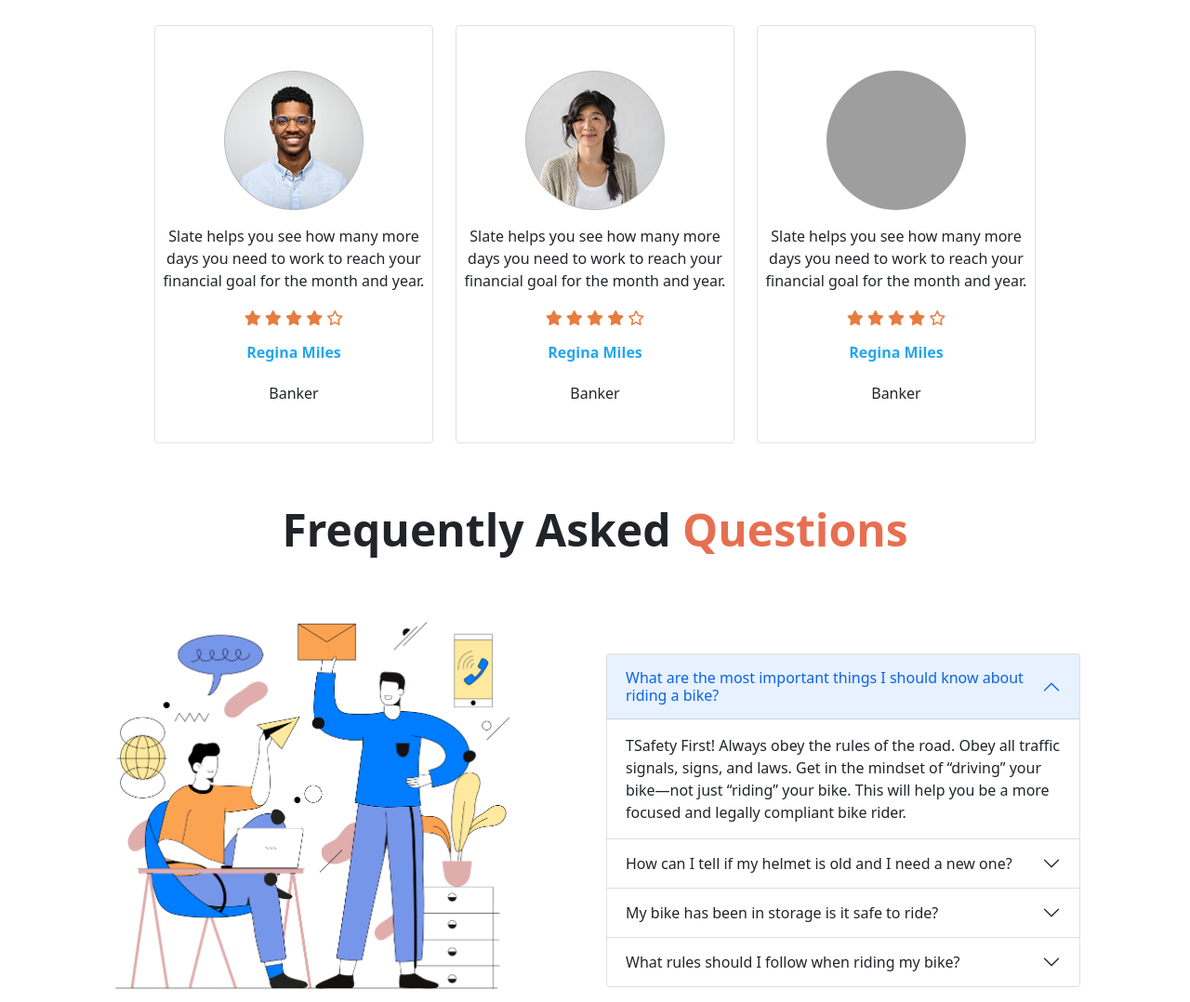
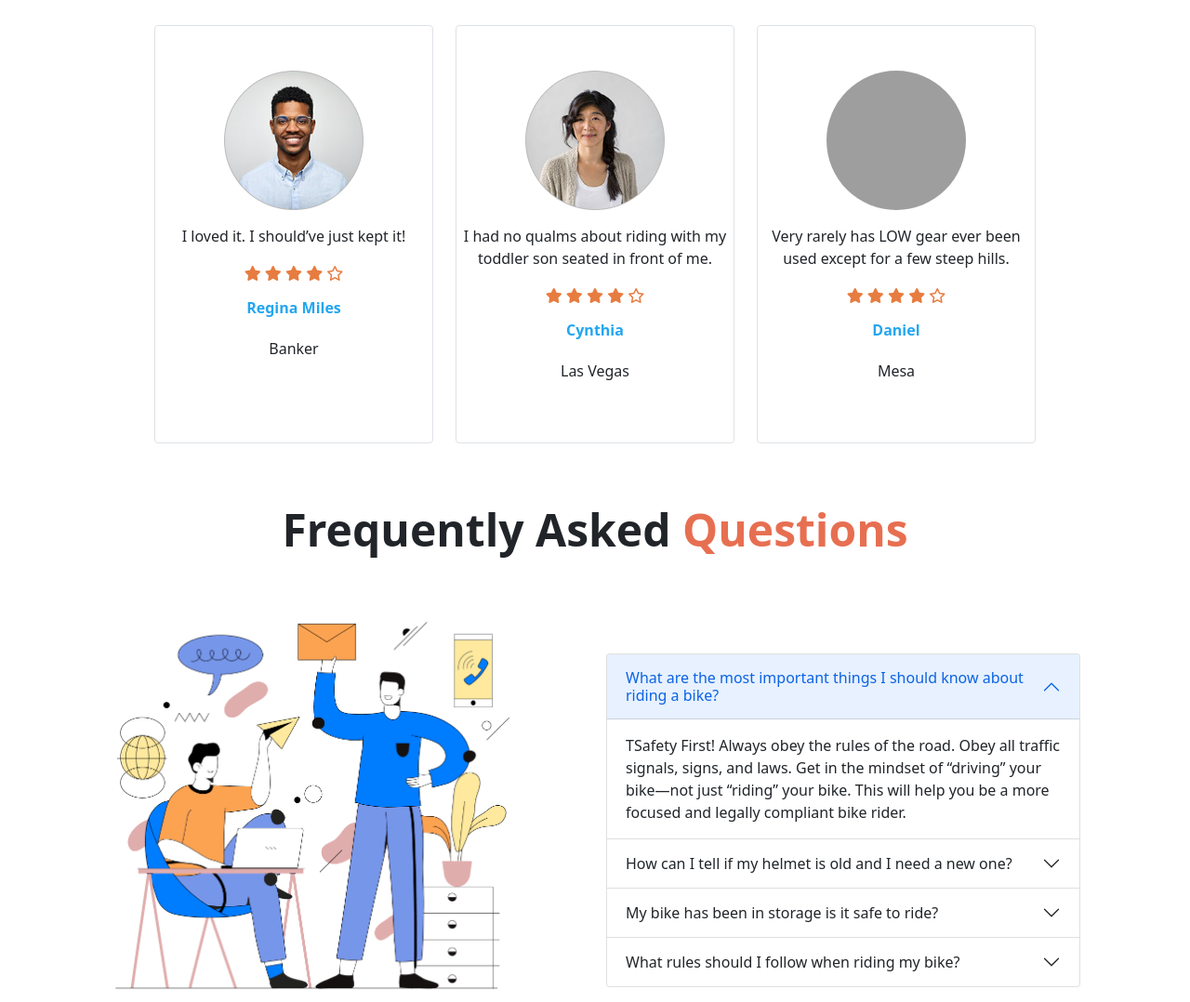
Before and after one commit to KanizNUBTK/honda-crb, a plain HTML site: page index.html in a window 1280 px wide. Shown: the part 1157-2235 px from the top of the page at 93% size. Drawn offline with nearby package versions, Linux system fonts and the light colour scheme; grey boxes are pictures that could not be loaded.

Commit message:
footer added

```diff
--- a/index.html
+++ b/index.html
@@ -107,10 +107,7 @@
                                 <img src="images/user-1.png" class="img-fluid  honder-client-card-image" alt="">
                             </div>
                             <div class="text-center">
-                                <p>Slate helps you see how
-                                    many more days you need
-                                    to work to reach your financial
-                                    goal for the month and year.
+                                <p> I loved it. I should’ve just kept it!
                                 </p>
                                 <div class="pb-3">
                                     <i class="fas fa-star honda-client-star-color"></i>
@@ -130,10 +127,7 @@
                                 <img src="images/user-2.png" class="img-fluid  honder-client-card-image" alt="">
                             </div>
                             <div class="text-center">
-                                <p>Slate helps you see how
-                                    many more days you need
-                                    to work to reach your financial
-                                    goal for the month and year.
+                                <p>I had no qualms about riding with my toddler son seated in front of me.
                                 </p>
                                 <div class="pb-3">
                                     <i class="fas fa-star honda-client-star-color"></i>
@@ -142,8 +136,8 @@
                                     <i class="fas fa-star honda-client-star-color"></i>
                                     <i class="far fa-star honda-client-star-color"></i>
                                 </div>
-                                <h6 class="fs-6 fw-bold pb-3 honder-client-name">Regina Miles</h6>
-                                <h6>Banker</h6>
+                                <h6 class="fs-6 fw-bold pb-3 honder-client-name">Cynthia</h6>
+                                <h6>Las Vegas</h6>
                             </div>
                         </div>
                     </div>
@@ -154,10 +148,7 @@
                                     alt="">
                             </div>
                             <div class="text-center">
-                                <p>Slate helps you see how
-                                    many more days you need
-                                    to work to reach your financial
-                                    goal for the month and year.
+                                <p>Very rarely has LOW gear ever been used except for a few steep hills.
                                 </p>
                                 <div class="pb-3">
                                     <i class="fas fa-star honda-client-star-color"></i>
@@ -166,8 +157,8 @@
                                     <i class="fas fa-star honda-client-star-color"></i>
                                     <i class="far fa-star honda-client-star-color"></i>
                                 </div>
-                                <h6 class="fs-6 fw-bold pb-3 honder-client-name">Regina Miles</h6>
-                                <h6>Banker</h6>
+                                <h6 class="fs-6 fw-bold pb-3 honder-client-name">Daniel</h6>
+                                <h6>Mesa</h6>
                             </div>
                         </div>
                     </div>
@@ -436,7 +427,13 @@
         </section>
     </main>
     <!-- main section end -->
-    <footer></footer>
+    <footer>
+        <section class="container-fluid bg-dark">
+            <div class="pt-3 pb-3">
+                <p class="text-white text-center">Copyright@2021|Kaniz Mokammel Mim.</p>
+            </div>
+        </section>
+    </footer>
     <!-- script link -->
     <script src="https://cdn.jsdelivr.net/npm/bootstrap@5.0.2/dist/js/bootstrap.bundle.min.js"
         integrity="sha384-MrcW6ZMFYlzcLA8Nl+NtUVF0sA7MsXsP1UyJoMp4YLEuNSfAP+JcXn/tWtIaxVXM"
```
